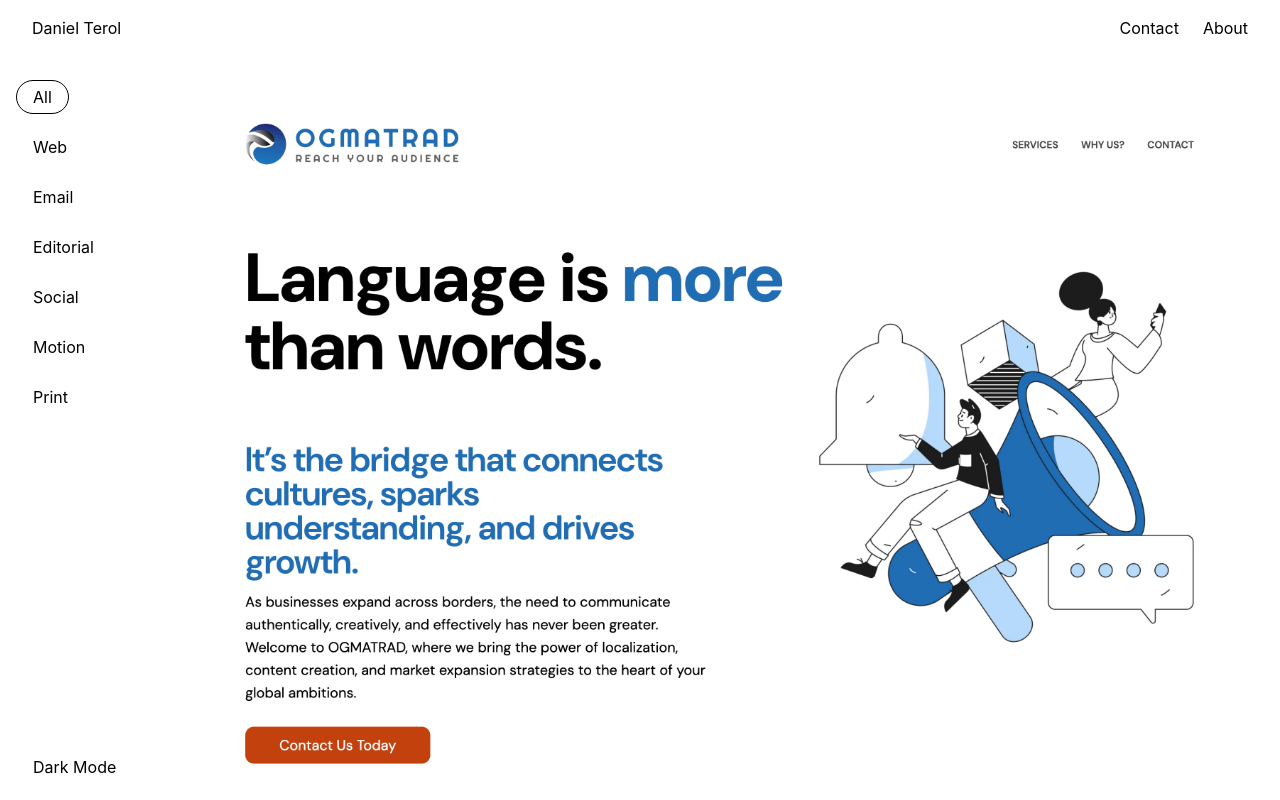
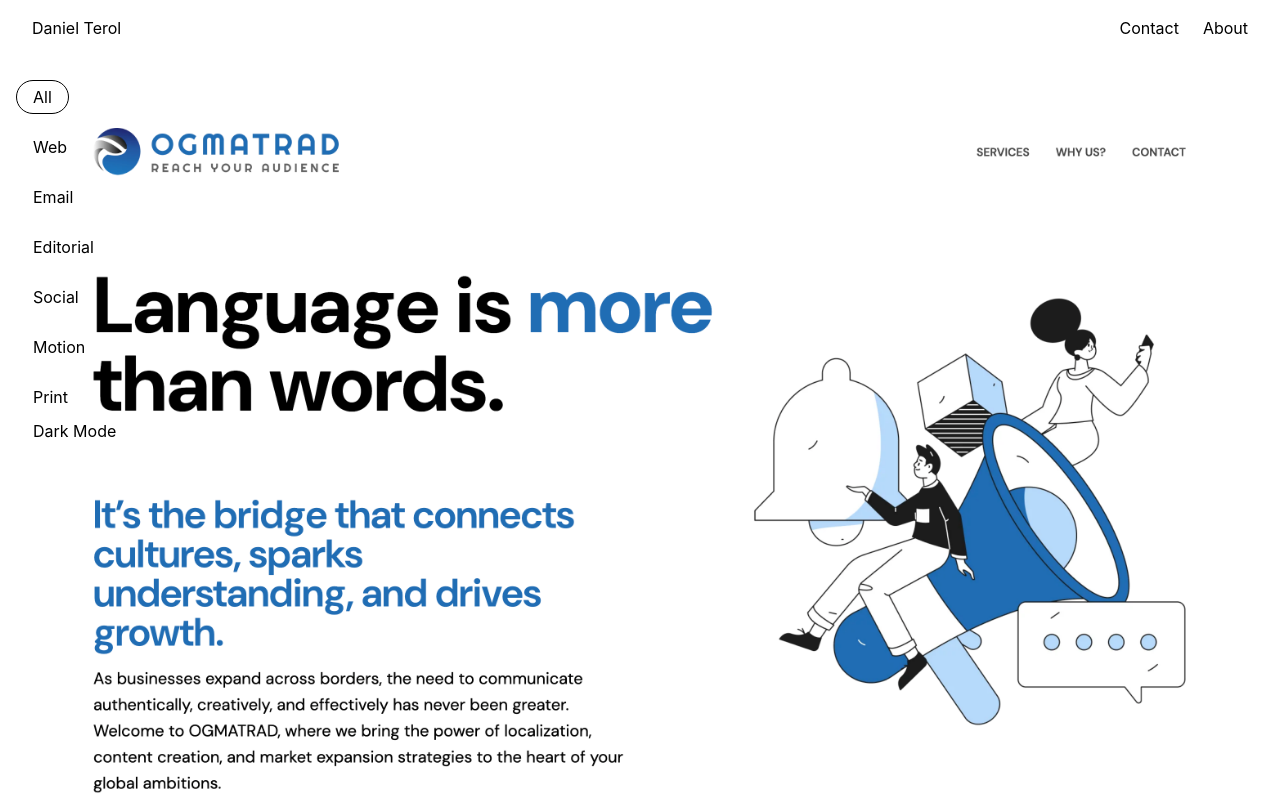
Before and after one commit to Detege/DtPortfolio2025, a React (Vite) app: page /home in a window 1280 px wide. Built offline with nearby package versions, Linux system fonts and the light colour scheme.

Commit message:
make Main scroll through the navbar

```diff
--- a/src/App.tsx
+++ b/src/App.tsx
@@ -30,7 +30,7 @@ function App() {
     <div className={`${darkMode ? "dark" : ""} bg-white dark:bg-black`}>
       <Router>
         <Navbar />
-        <div className="flex h-screen w-screen pt-16">
+        <div className="flex overflow-auto h-screen w-screen pt-16">
           {/* Sidebar fixed on the left */}
           <Sidebar
             darkMode={darkMode}
@@ -40,7 +40,7 @@ function App() {
           />
 
           {/* Main content area: scrolls while sidebar stays fixed */}
-          <main className="flex-1 overflow-auto p-8">
+          <main className="flex-1 p-8">
             <div className="max-w-7xl mx-auto text-center text-black dark:text-white">
               <Routes>
                 <Route path="/" element={<Intro />} />
--- a/src/components/Sidebar.tsx
+++ b/src/components/Sidebar.tsx
@@ -22,7 +22,7 @@ function Sidebar({
   ];
 
   return (
-    <aside className="w-40 p-4 flex flex-col justify-between text-black dark:text-white">
+    <aside className="fixed top-16 left-0 w-40 p-4 flex flex-col justify-between text-black dark:text-white">
       <div className="space-y-4 flex flex-col">
         {filters.map((item) => (
           <button
--- a/src/pages/Home.tsx
+++ b/src/pages/Home.tsx
@@ -61,9 +61,9 @@ function Home({ selectedFilters }: Props) {
 function getGridClass(layout: string) {
   switch (layout) {
     case "two-col":
-      return "grid grid-cols-1 md:grid-cols-2 gap-4";
+      return "grid grid-cols-1 md:grid-cols-2 gap-8";
     case "three-col":
-      return "grid grid-cols-1 sm:grid-cols-2 lg:grid-cols-3 gap-4";
+      return "grid grid-cols-1 sm:grid-cols-2 lg:grid-cols-3 gap-8";
     default:
       return "grid grid-cols-1";
   }
```
